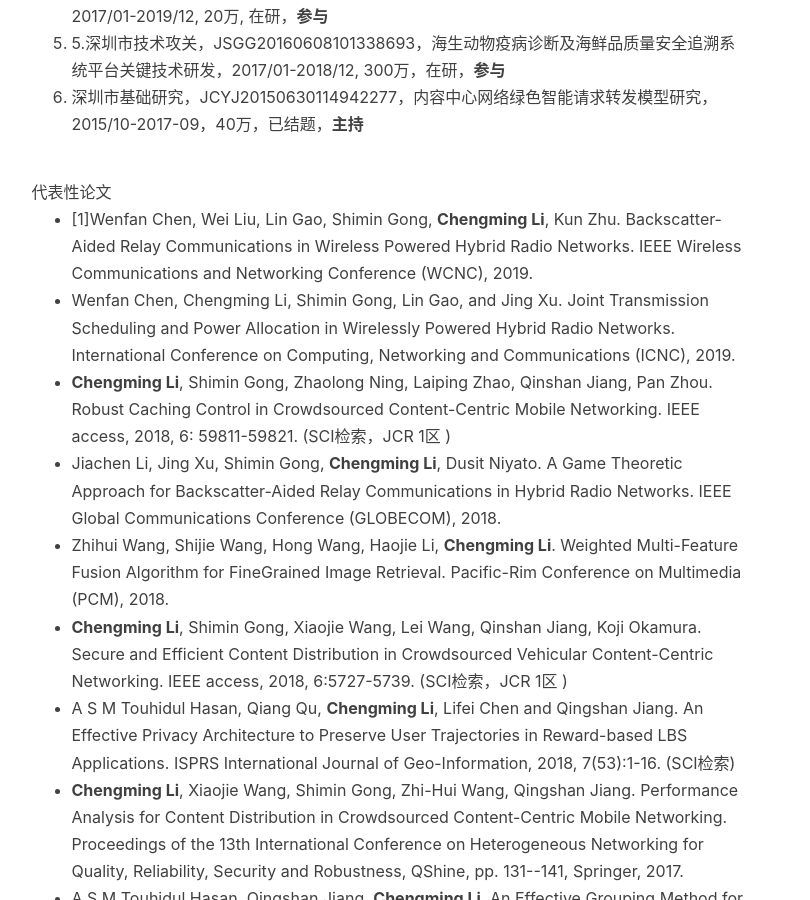
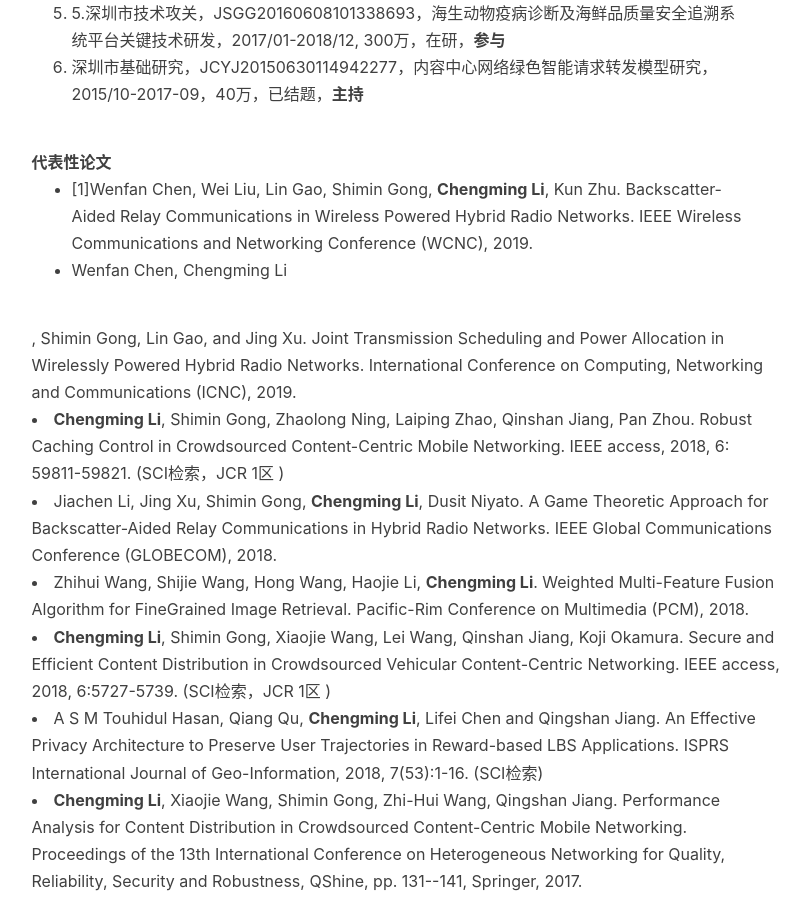
Before and after one commit to cm-li/cm-li.github.io, a Jekyll site: the page built from about.html, in a window 1280 px wide and 900 px high, scrolled down 1139 px. Shown: the whole window, without its empty margins (136-946 px from the left). Built offline with Jekyll 4.4.1, drawn with Linux system fonts in a browser that asks for light colours; nearby versions of some CDN libraries; comment, search, counter and statistics services are not loaded.

```diff
--- a/about.html
+++ b/about.html
@@ -22,16 +22,14 @@ header-img: "img/post-bg-rwd.jpg"
 
     <p>深圳市海外高层次人才（C类）、深圳市南山区领航人才（C类）入选者。分别于2009年7月和2011年12月在大连理工大学软件学院获得工学学士和工学硕士学位；于2015年3月在日本九州大学系统情报学府获得工学博士学位。作为项目负责人，主持多项科研课题，包括国家自然科学基金1项、深圳市基础研究2项。主要研究兴趣包括未来网络，信息中心网络、软件定义网络、边缘计算与物联网等。近年来，在国际会议和期刊上发表SCI/EI检索论文20多篇。</p>
 
-    <p>
+    <p class="block-content">
       <div><Strong>Emails:</Strong> cm.li@siat.ac.cn</div>
-    </p>
-    <p>
       <strong>地址：</strong>广东省深圳市南山区西丽学苑大道1068号，邮编518055<br>
       <strong>Address:</strong>1068 Xueyuan Blvd., Shenzhen, Guangdong, China
       Postcode: 518055
     </p>
 
-    <p>
+    <p class="block-content">
       <div><strong>代表性项目</strong></div>
       <ol>
         <li>深圳市基础研究，JCYJ20180302145607677，内容中心移动边缘计算网络服务机制研究，2019/01-2020-12，30万，在研，<strong>主持</strong></li>
@@ -43,11 +41,11 @@ header-img: "img/post-bg-rwd.jpg"
       </ol>
     </p>
 
-    <p>
-      <div>代表性论文</div>
+    <p class="block-content">
+      <div><strong>代表性论文</strong></div>
       <ul>
         <li>[1]Wenfan Chen, Wei Liu, Lin Gao, Shimin Gong, <strong>Chengming Li</strong>, Kun Zhu. Backscatter-Aided Relay Communications in Wireless Powered Hybrid Radio Networks. IEEE Wireless Communications and Networking Conference (WCNC), 2019.</li>
-        <li>Wenfan Chen, <stroing>Chengming Li</strong>, Shimin Gong, Lin Gao, and Jing Xu.  Joint Transmission Scheduling and Power Allocation in Wirelessly Powered Hybrid Radio Networks. International Conference on Computing, Networking and Communications (ICNC), 2019.</li>
+        <li>Wenfan Chen, <stroing>Chengming Li</div>, Shimin Gong, Lin Gao, and Jing Xu.  Joint Transmission Scheduling and Power Allocation in Wirelessly Powered Hybrid Radio Networks. International Conference on Computing, Networking and Communications (ICNC), 2019.</li>
         <li><strong>Chengming Li</strong>, Shimin Gong, Zhaolong Ning, Laiping Zhao, Qinshan Jiang, Pan Zhou. Robust Caching Control in Crowdsourced Content-Centric Mobile Networking. IEEE access, 2018, 6: 59811-59821. (SCI检索，JCR 1区 )</li>
         <li>Jiachen Li, Jing Xu, Shimin Gong, <strong>Chengming Li</strong>, Dusit Niyato. A Game Theoretic Approach for Backscatter-Aided Relay Communications in Hybrid Radio Networks. IEEE Global Communications Conference (GLOBECOM), 2018.</li>
         <li>Zhihui Wang, Shijie Wang, Hong Wang, Haojie Li, <strong>Chengming Li</strong>. Weighted Multi-Feature Fusion Algorithm for FineGrained Image Retrieval. Pacific-Rim Conference on Multimedia (PCM), 2018.</li>
@@ -65,8 +63,8 @@ header-img: "img/post-bg-rwd.jpg"
       </ul>
     </p>
 
-    <p>
-      <div>代表性专利</div>
+    <p class="block-content">
+      <div><strong>代表性专利</strong></div>
       <ul>
         <li><strong>李成明</strong>, 陈会, 张巍, 姜青山. 一种内容中心网络的能耗控制方法. 中国发明专利. 证书号：第3093502; 专利号：ZL2015 1 1026354.4.</li>
         <li><strong>李成明</strong>, 陈会, 张巍, 姜青山. 一种内容中心网络的缓存方法及装置. 中国发明专利. 申请号：CN201710117783.5</li>
--- a/less/hux-blog.less
+++ b/less/hux-blog.less
@@ -195,7 +195,11 @@ pre code{
 				letter-spacing: 0.5px;
 			}
 		}
-	}
+  }
+
+  block-content {
+
+  }
 }
 
 
```
Also changed, not shown: _posts/2019-03-25-RCCCCCMN-众包内容中心移动网络中鲁棒的缓存控制模型.md (+1 -1 lines), _posts/2019-03-26-CCMECN-内容中心移动边缘计算网络服务机制研究.md (+1 -1 lines).
